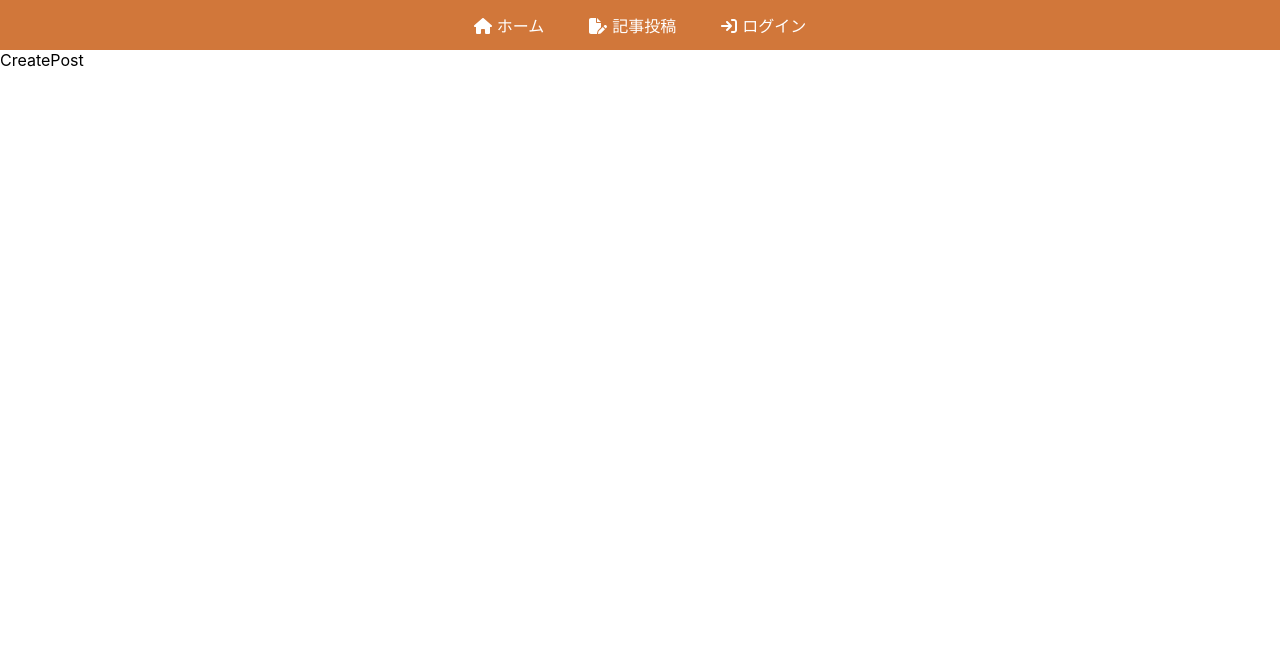
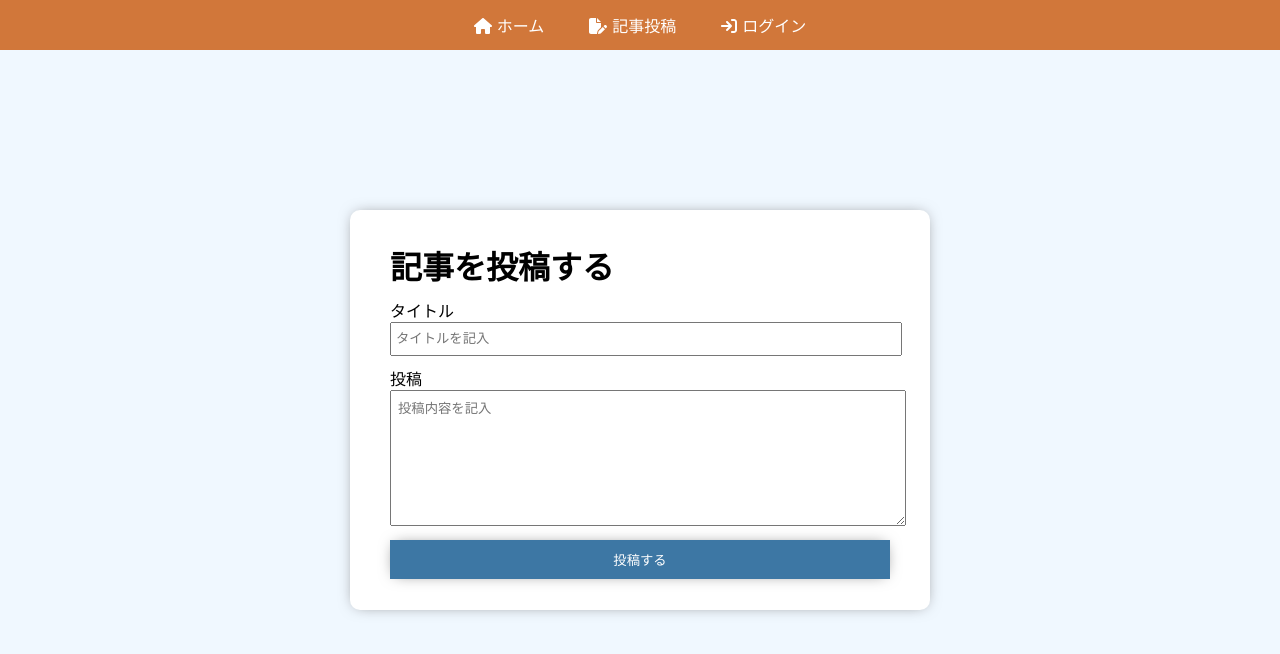
Before and after one commit to https-github-com-hasegawa2073/udemy-reactProject, a React (Create React App) app in the folder blog-with-react-and-firebase/: page /createpost in a window 1280 px wide. Shown: the top 654 px of the page. Built offline with nearby package versions, Linux system fonts and the light colour scheme.

Commit message:
add: 記事投稿ページを作成

```diff
--- /dev/null
+++ b/blog-with-react-and-firebase/src/components/CreatePost.css
@@ -0,0 +1,52 @@
+.createPostPage {
+  display: flex;
+  align-items: center;
+  justify-content: center;
+  height: 90vh;
+}
+
+.postContainer {
+  background-color: white;
+  border-radius: 10px;
+  display: flex;
+  flex-direction: column;
+  justify-content: center;
+  height: 400px;
+  width: 500px;
+  gap: 10px;
+  padding: 0 40px;
+  box-shadow: 0px 0px 15px -5px #777777;
+}
+
+.postContainer h1 {
+  margin: 0;
+}
+
+.postContainer input {
+  width: 100%;
+  height: 30px;
+  outline: none;
+  padding: 0 4px;
+}
+
+.postContainer textarea {
+  width: 100%;
+  height: 120px;
+  outline: none;
+  padding: 7px;
+}
+
+.postButton {
+  padding: 10px 0;
+  background-color: #3d77a4;
+  border: none;
+  color: white;
+  cursor: pointer;
+  box-shadow: 0px 0px 15px -5px #777777;
+  transition: transform 0.3s;
+}
+
+.postButton:hover {
+  transform: translateY(5px);
+  box-shadow: none;
+}
--- a/blog-with-react-and-firebase/src/components/CreatePost.js
+++ b/blog-with-react-and-firebase/src/components/CreatePost.js
@@ -1,7 +1,23 @@
 import React from "react";
+import "./CreatePost.css";
 
 const CreatePost = () => {
-  return <div>CreatePost</div>;
+  return (
+    <div className="createPostPage">
+      <div className="postContainer">
+        <h1>記事を投稿する</h1>
+        <div className="inputPost">
+          <div>タイトル</div>
+          <input type="text" placeholder="タイトルを記入" />
+        </div>
+        <div className="inputPost">
+          <div>投稿</div>
+          <textarea placeholder="投稿内容を記入"></textarea>
+        </div>
+        <button className="postButton">投稿する</button>
+      </div>
+    </div>
+  );
 };
 
 export default CreatePost;
--- a/blog-with-react-and-firebase/src/index.css
+++ b/blog-with-react-and-firebase/src/index.css
@@ -1,13 +1,14 @@
 body {
   margin: 0;
-  font-family: -apple-system, BlinkMacSystemFont, 'Segoe UI', 'Roboto', 'Oxygen',
-    'Ubuntu', 'Cantarell', 'Fira Sans', 'Droid Sans', 'Helvetica Neue',
+  font-family: -apple-system, BlinkMacSystemFont, "Segoe UI", "Roboto", "Oxygen",
+    "Ubuntu", "Cantarell", "Fira Sans", "Droid Sans", "Helvetica Neue",
     sans-serif;
   -webkit-font-smoothing: antialiased;
   -moz-osx-font-smoothing: grayscale;
+  background-color: aliceblue;
 }
 
 code {
-  font-family: source-code-pro, Menlo, Monaco, Consolas, 'Courier New',
+  font-family: source-code-pro, Menlo, Monaco, Consolas, "Courier New",
     monospace;
 }
```
